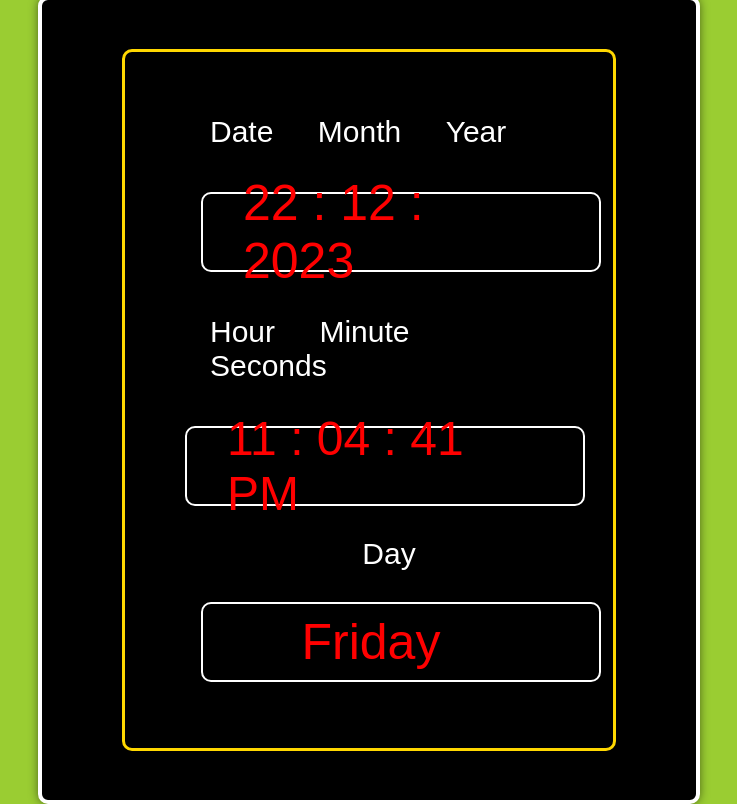
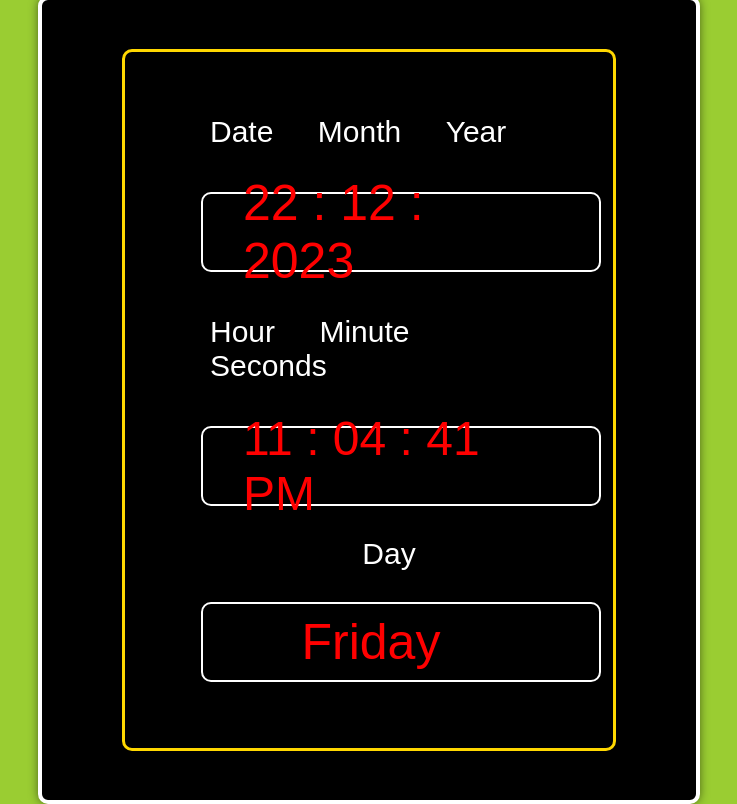
Before and after one commit to sudip-13/digital-clock, a plain HTML site: page index.html in a window 1280 px wide. Shown: the whole page, without its empty margins (271-1008 px from the left). Drawn offline with Linux system fonts and the light colour scheme.

Commit message:
Update style.css

```diff
--- a/style.css
+++ b/style.css
@@ -75,7 +75,7 @@ li{
     display: flex;
     height: 7vh;
     width: 20vw;
-    margin-left: 5vh;
+    margin-left: 7vh;
     font-family: 'Arial', sans-serif;
     font-size: 48px;
     color: red;
```
